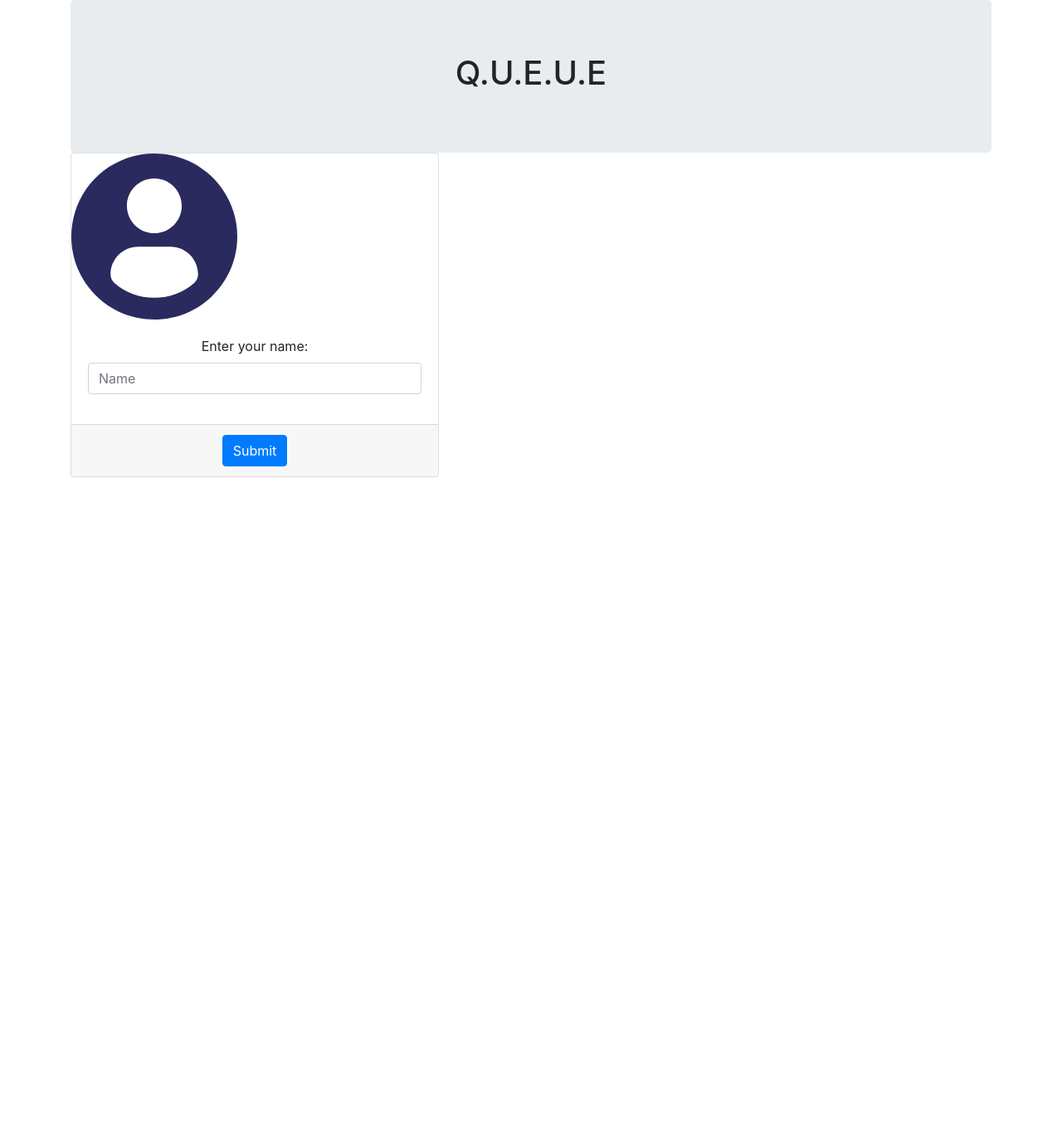
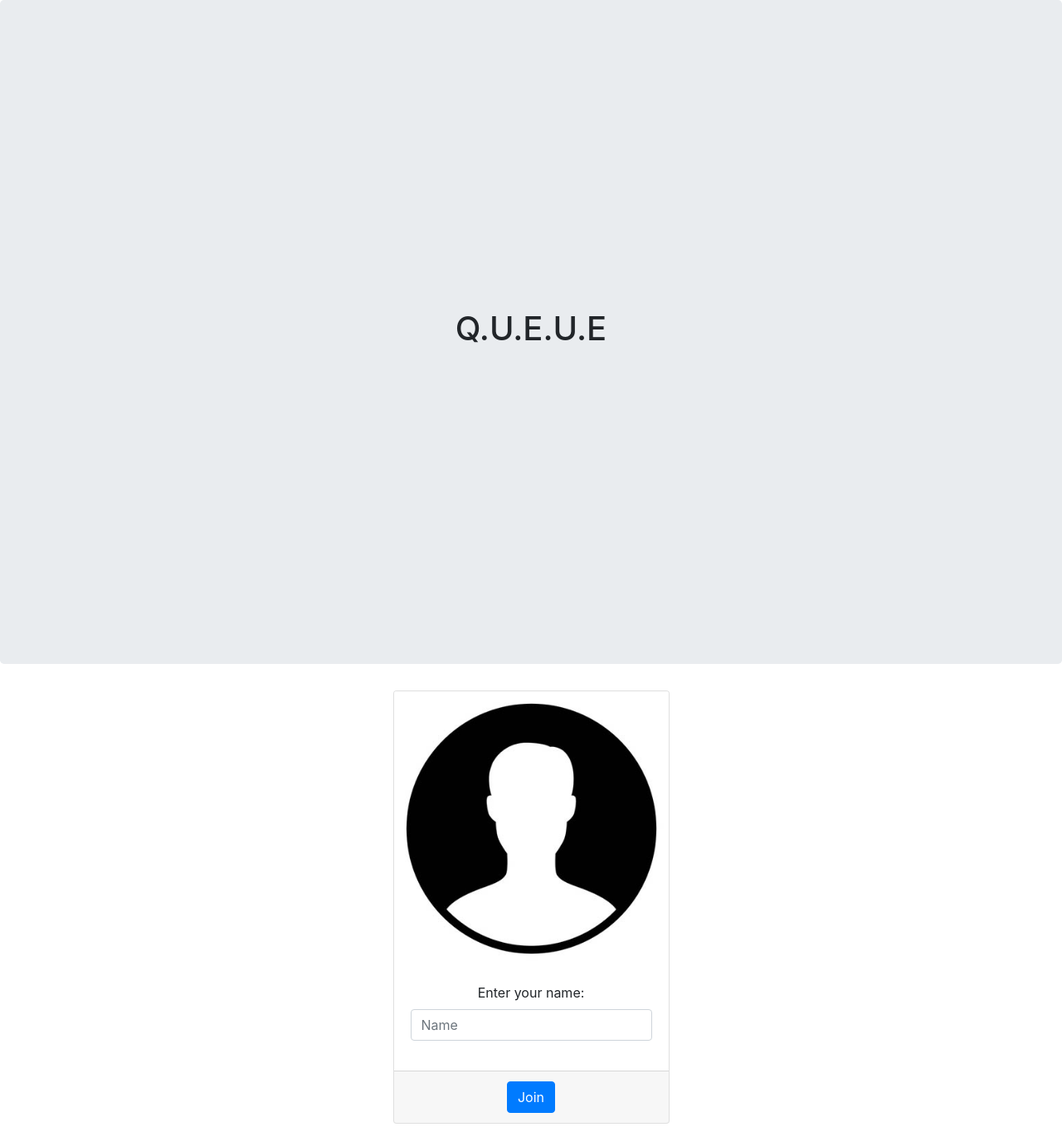
Before and after one commit to larryworm1127/game_queue, a Flask app: page / in a window 1280 px wide. Shown: the whole page at 83% size. Before the commit the page ends 575 px from the top, so only its background shows below. Run offline with Flask 2, Linux system fonts and the light colour scheme; some libraries are stand-ins or nearby versions.

Commit message:
refined index page

```diff
--- /dev/null
+++ b/game_queue/static/main.css
@@ -0,0 +1,15 @@
+.card {
+        margin: 0 auto; /* Added */
+        float: none; /* Added */
+        margin-bottom: 10px; /* Added */
+        margin-top: 10px;
+        width: 40%;
+}
+
+.vertical-center {
+  min-height: 100%;  /* Fallback for browsers do NOT support vh unit */
+  min-height: 100vh; /* These two lines are counted as one :-)       */
+
+  display: flex;
+  align-items: center;
+}
--- a/game_queue/templates/base.html
+++ b/game_queue/templates/base.html
@@ -6,6 +6,7 @@
     <script src="https://ajax.googleapis.com/ajax/libs/jquery/3.3.1/jquery.min.js"></script>
     <script src="https://cdnjs.cloudflare.com/ajax/libs/popper.js/1.14.6/umd/popper.min.js"></script>
     <script src="https://maxcdn.bootstrapcdn.com/bootstrap/4.2.1/js/bootstrap.min.js"></script>
+    <link rel="stylesheet" href="{{ url_for('static', filename="main.css") }}">
     <title>{% block title %}{% endblock %}</title>
   </head>
   <body>
--- a/game_queue/templates/index.html
+++ b/game_queue/templates/index.html
@@ -3,12 +3,18 @@
 {% block title %}Game Queue{% endblock %}
 
 {% block body %}
+
+<div class="jumbotron vertical-center">
+
     <div class="container text-center">
-    <div class="jumbotron text-center" style="margin-bottom:0">
         <h1>Q.U.E.U.E</h1>
     </div>
-    <div class="card text-center" style="width:40%">
-        <img class="card-img-top text-center" style="width:200px; height:200px;" src="{{ url_for('static', filename="profile.svg") }}">
+
+</div>
+
+<div class="container text-center">
+    <div class="card text-center" style="width:30%">
+        <img class="card-img-top text-center" src="{{ url_for('static', filename="Profile.jpg") }}">
         <div class="card-body">
             <div class="form-group">
                 <label for="name">Enter your name:</label>
@@ -16,10 +22,10 @@
             </div>
         </div>
         <div class="card-footer">
-            <button type="submit" class="btn btn-primary">Submit</button>
+            <button type="submit" class="btn btn-primary">Join</button>
         </div>
     </div>
+</div>
 
-    </div>
 
 {% endblock %}
```
Also changed, not shown: game_queue/static/Profile.jpg (added).
